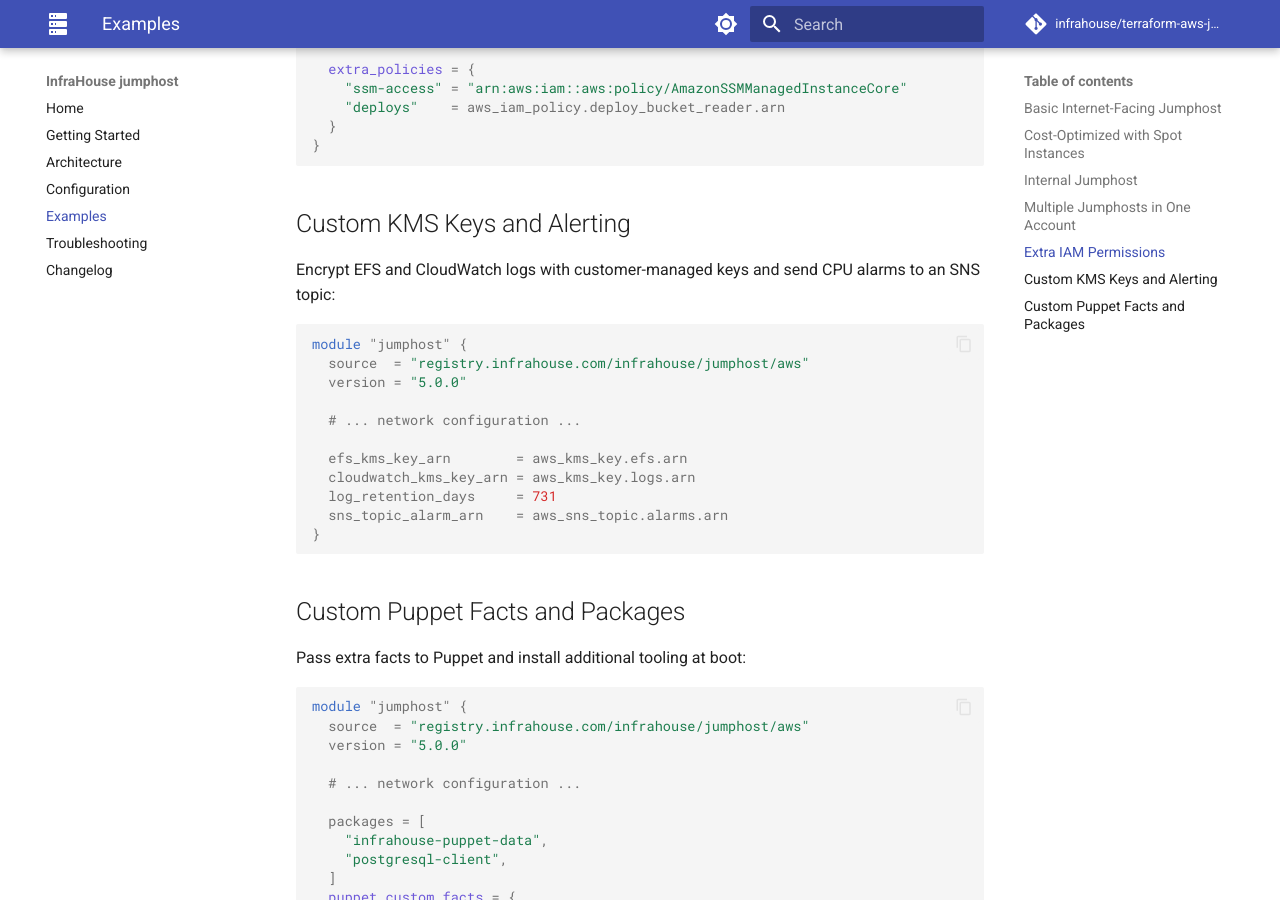
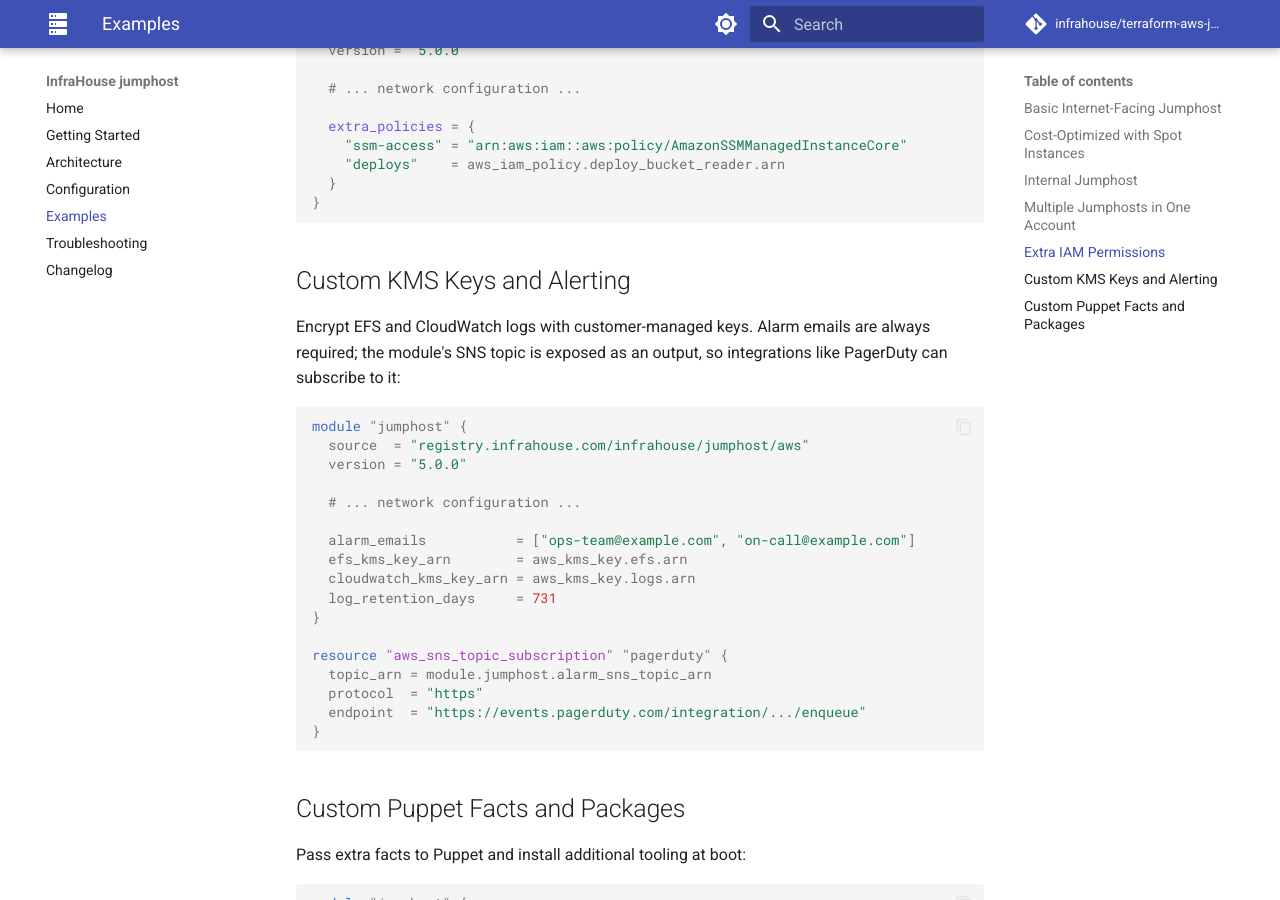
Before and after one commit to infrahouse/terraform-aws-jumphost, an MkDocs documentation site: the page built from docs/examples.md, in a window 1280 px wide and 900 px high, scrolled down 2255 px. Built offline with MkDocs 1.6.1 and Material for MkDocs 9.7.7, drawn with Linux system fonts in a browser that asks for light colours; comment, search, counter and statistics services are not loaded; some of the changed text lies outside the part shown.

Commit message:
feat!: require alarm_emails for CloudWatch alarm notifications
Jumphosts are security-critical, yet alarms were only created when the
optional sns_topic_alarm_arn was set, so most deployments ran
unmonitored. The module now creates a KMS-encrypted SNS topic,
subscribes the addresses from the new required alarm_emails variable
(at least one), and always creates the CPU utilization alarm with both
alarm and ok actions. The topic ARN is exposed as the
alarm_sns_topic_arn output so integrations like PagerDuty can
subscribe. A moved block keeps the existing alarm in state.

Examples now consume the module from the InfraHouse registry instead of
a relative path; bumpversion keeps their version pins current.

BREAKING CHANGE: alarm_emails is required - every caller must provide
at least one email address, and each address must confirm the SNS
subscription email before notifications are delivered. The unused
sns_topic_alarm_arn variable is removed; subscribe existing topics to
the alarm_sns_topic_arn output instead.

Closes #62

Co-Authored-By: Claude Fable 5 <noreply@anthropic.com>

````diff
--- a/docs/examples.md
+++ b/docs/examples.md
@@ -22,6 +22,7 @@ module "jumphost" {
   subnet_ids      = module.vpc.subnet_public_ids
   nlb_subnet_ids  = module.vpc.subnet_public_ids
   route53_zone_id = data.aws_route53_zone.example.zone_id
+  alarm_emails    = ["ops-team@example.com"]
 
   puppet_hiera_config_path = "/opt/infrahouse-puppet-data/environments/production/hiera.yaml"
   packages = [
@@ -46,6 +47,7 @@ module "jumphost" {
   subnet_ids      = module.vpc.subnet_public_ids
   nlb_subnet_ids  = module.vpc.subnet_public_ids
   route53_zone_id = data.aws_route53_zone.example.zone_id
+  alarm_emails    = ["ops-team@example.com"]
 
   on_demand_base_capacity = 0
 }
@@ -66,6 +68,7 @@ module "jumphost" {
   subnet_ids      = module.vpc.subnet_private_ids
   nlb_subnet_ids  = module.vpc.subnet_private_ids
   route53_zone_id = data.aws_route53_zone.internal.zone_id
+  alarm_emails    = ["ops-team@example.com"]
 }
 ```
 
@@ -116,8 +119,9 @@ module "jumphost" {
 
 ## Custom KMS Keys and Alerting
 
-Encrypt EFS and CloudWatch logs with customer-managed keys and send CPU alarms to an
-SNS topic:
+Encrypt EFS and CloudWatch logs with customer-managed keys. Alarm emails are always
+required; the module's SNS topic is exposed as an output, so integrations like
+PagerDuty can subscribe to it:
 
 ```hcl
 module "jumphost" {
@@ -126,10 +130,16 @@ module "jumphost" {
 
   # ... network configuration ...
 
+  alarm_emails           = ["ops-team@example.com", "on-call@example.com"]
   efs_kms_key_arn        = aws_kms_key.efs.arn
   cloudwatch_kms_key_arn = aws_kms_key.logs.arn
   log_retention_days     = 731
-  sns_topic_alarm_arn    = aws_sns_topic.alarms.arn
+}
+
+resource "aws_sns_topic_subscription" "pagerduty" {
+  topic_arn = module.jumphost.alarm_sns_topic_arn
+  protocol  = "https"
+  endpoint  = "https://events.pagerduty.com/integration/.../enqueue"
 }
 ```
 
````
Also changed, not shown: README.md (+5 -1 lines), docs/architecture.md (+4 -2 lines), docs/configuration.md (+8 -1 lines), docs/getting-started.md (+8 -0 lines), docs/index.md (+1 -0 lines), .bumpversion.cfg, 7 other files.
